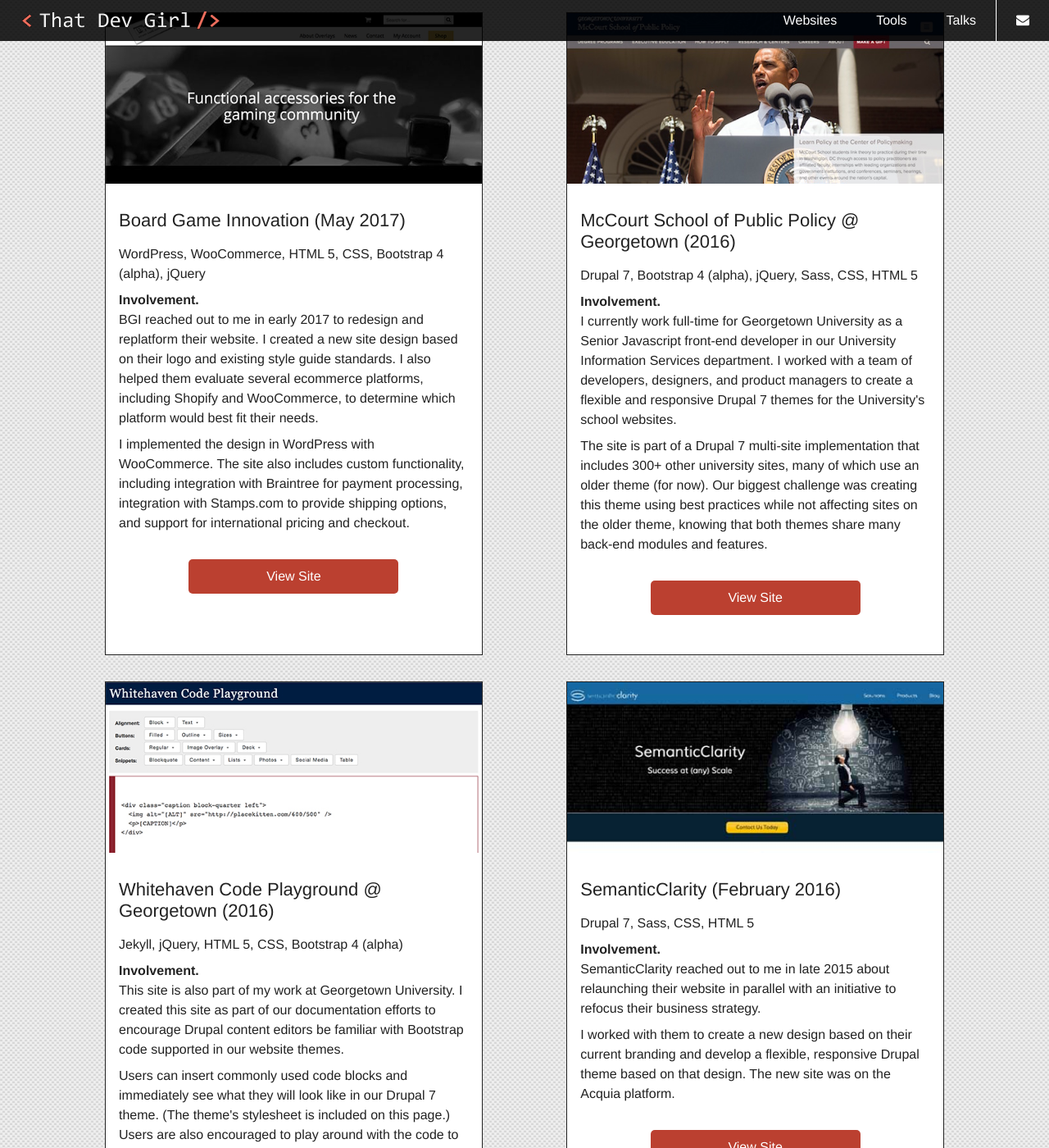
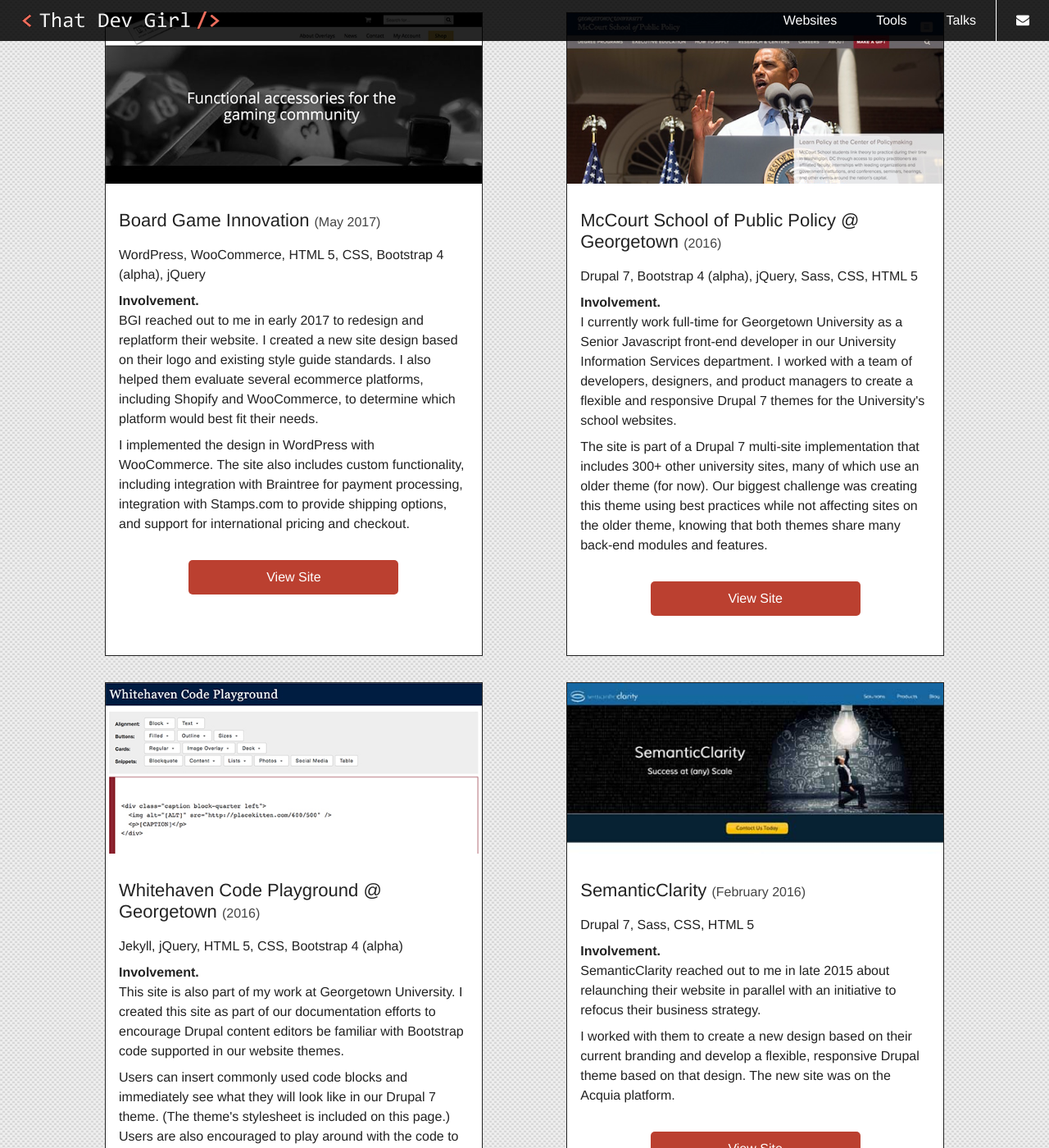
Before and after one commit to That-Dev-Girl-Archives/thatdevgirl.com, a Jekyll site: the page built from index.md, in a window 1280 px wide and 1400 px high, scrolled down 689 px. Shown: the whole window at 82% size. Built offline with Jekyll 4.4.1, drawn with Linux system fonts in a browser that asks for light colours.

Commit message:
Adding styles for small tags in h2 tags

```diff
--- a/_sass/globals/_base.scss
+++ b/_sass/globals/_base.scss
@@ -46,6 +46,11 @@ h2 {
     @include font-size(22, 26);
     font-weight: 500;
     margin: 0.5rem 0 1rem;
+
+    small {
+      @include font-size(16, 24);
+      color: $grey;
+    }
 }
 
 h3 {
```
